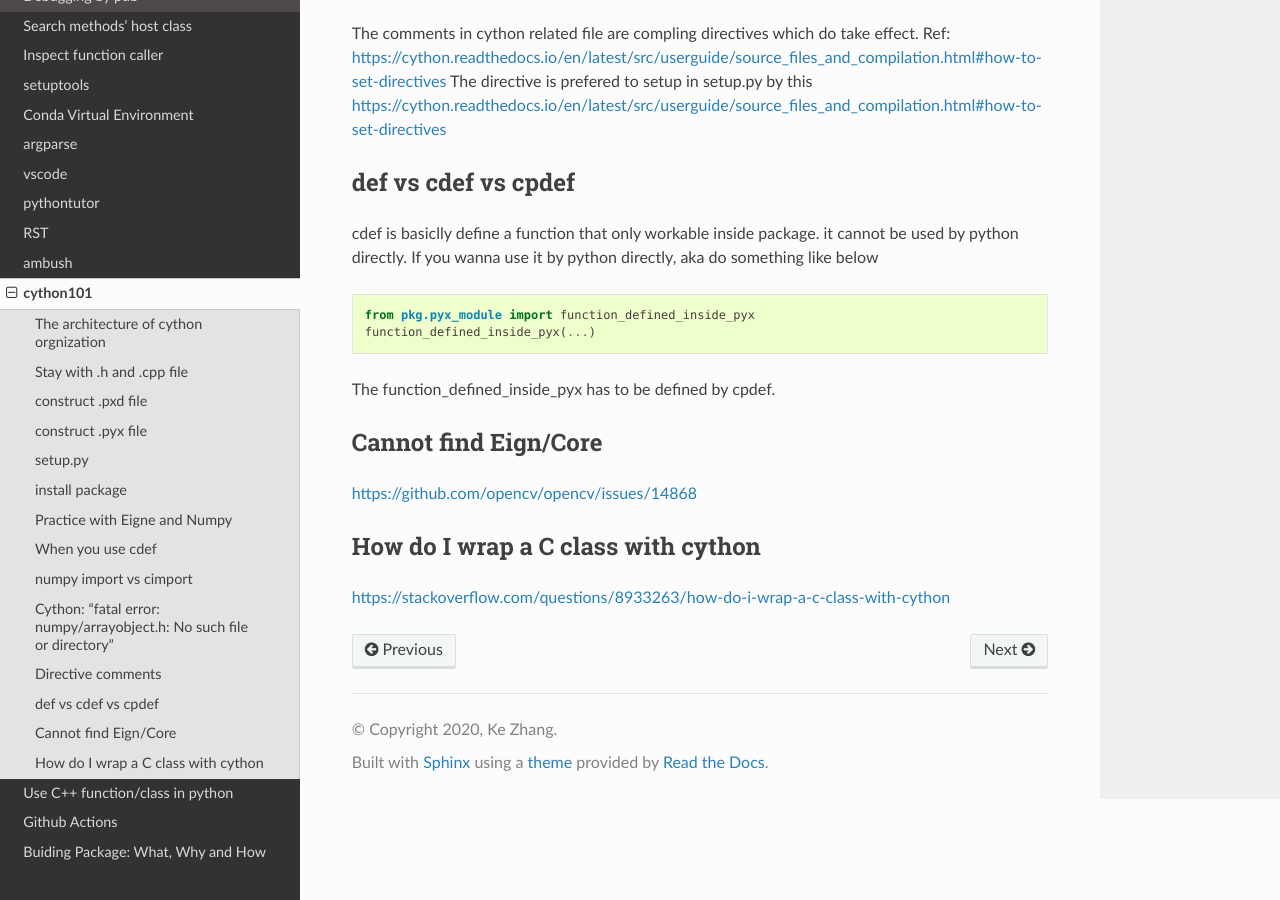
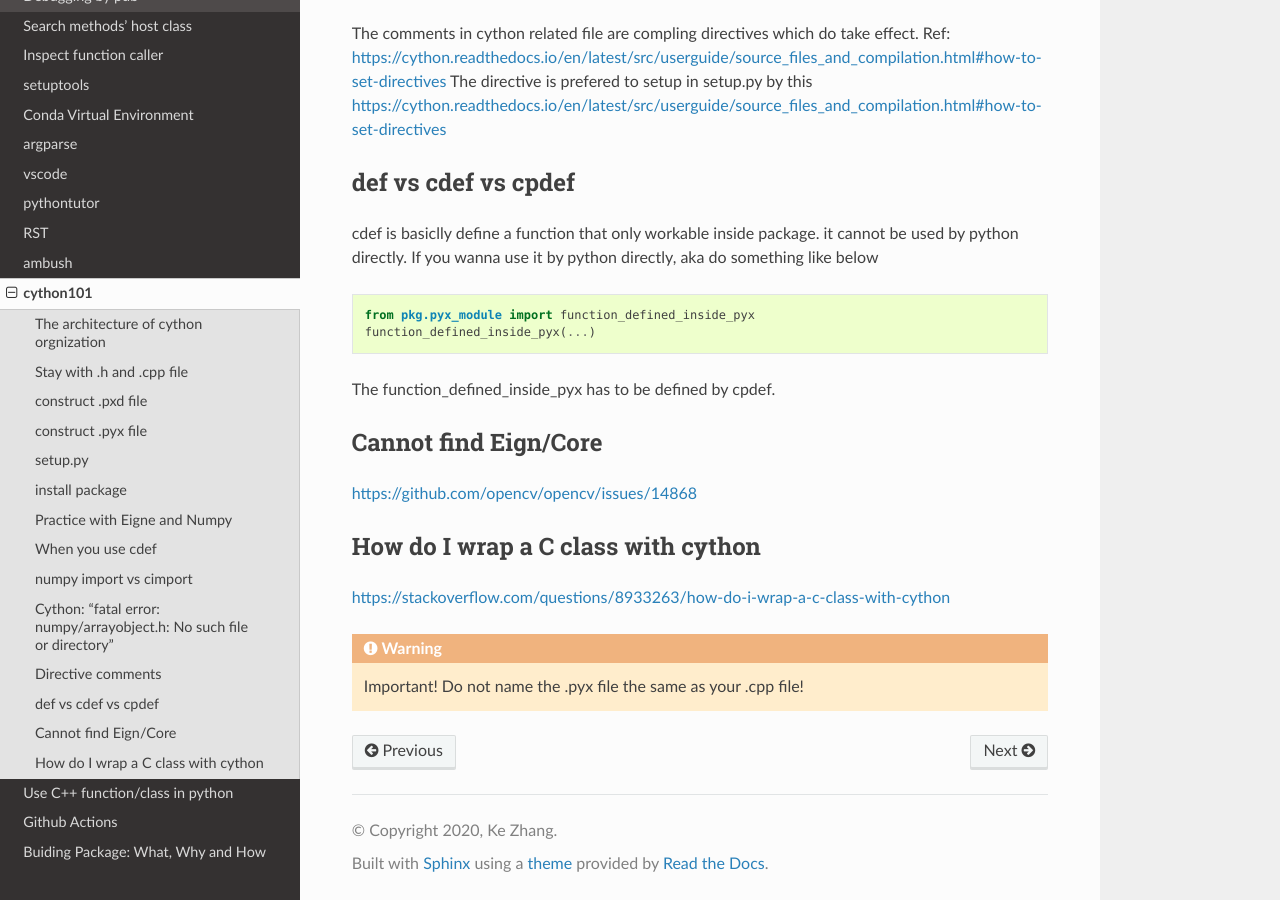
Before and after one commit to ke-zhang-rd/krystal, a Sphinx documentation site: the page built from docs/source/cython.rst, in a window 1280 px wide and 900 px high, scrolled down 4588 px. Built offline with Sphinx 7.4.7 and the Read the Docs theme 2.0.0, drawn with Linux system fonts in a browser that asks for light colours.

Commit message:
Update cython.rst

```diff
--- a/docs/source/cython.rst
+++ b/docs/source/cython.rst
@@ -269,3 +269,7 @@ https://github.com/opencv/opencv/issues/14868
 How do I wrap a C class with cython
 -----------------------------------
 https://stackoverflow.com/questions/8933263/how-do-i-wrap-a-c-class-with-cython
+
+
+.. warning::
+  Important! Do not name the .pyx file the same as your .cpp file!
```
